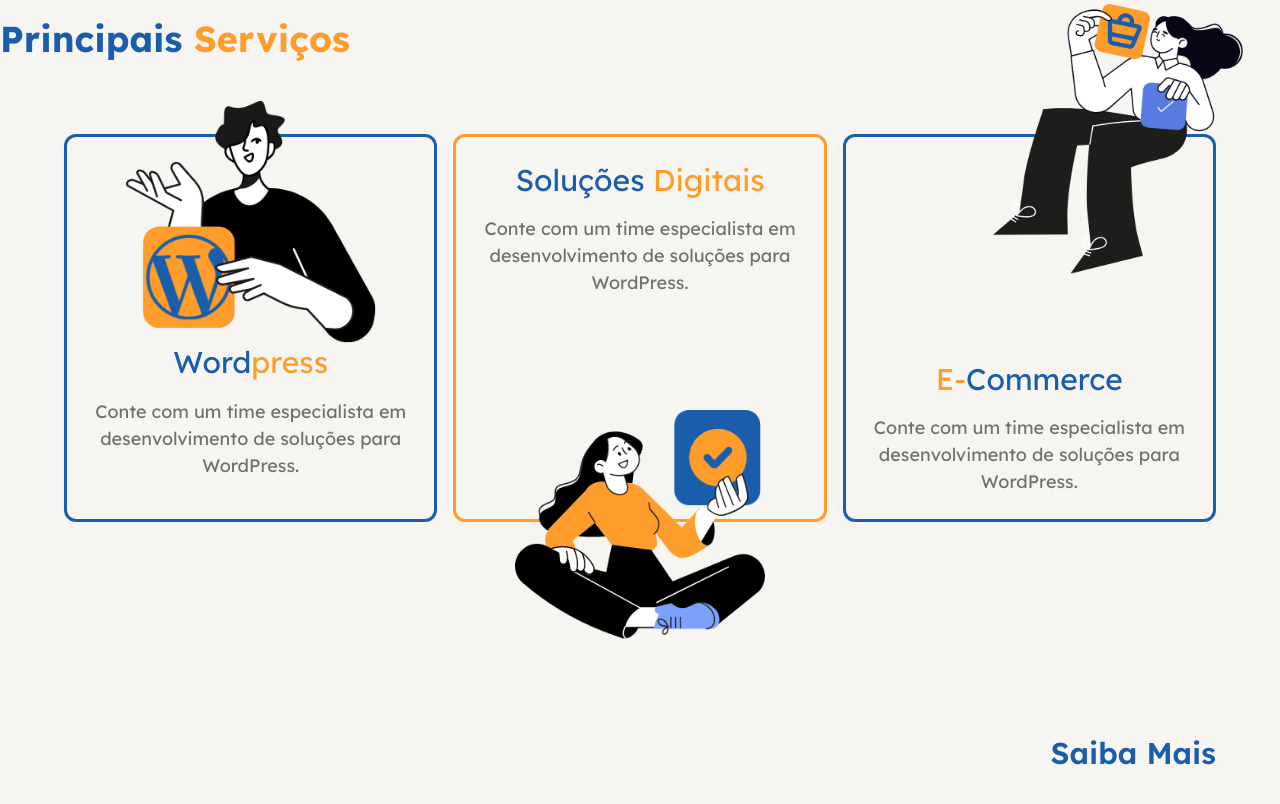
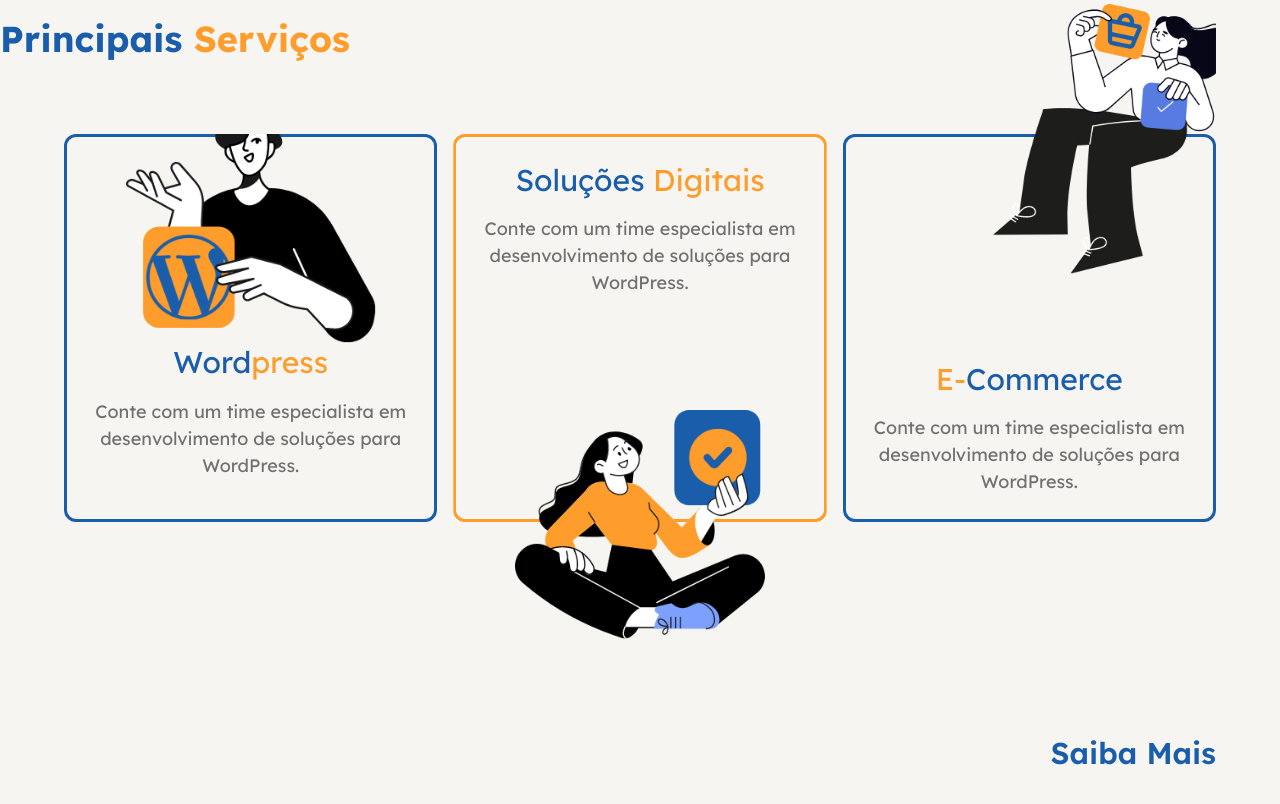
Before and after one commit to GritoWeb/gritoweb-new, a Next.js app: page / in a window 1280 px wide. Shown: the part 900-1704 px from the top of the page. Built offline with nearby package versions, Linux system fonts and the light colour scheme.

Commit message:
[FEAT]: Update animation variants for improved transitions across multiple components

```diff
--- a/src/app/servicos/page.tsx
+++ b/src/app/servicos/page.tsx
@@ -29,8 +29,11 @@
     }, [isInView, controls]);
 
     const variants = {
-        hidden: { clipPath: "inset(0 0 100% 0)" },
-        visible: { clipPath: "inset(0 0 0 0)", transition: { duration: 1, ease: "easeInOut" } }
+        hidden: { clipPath: "inset(0 100% 0 0)" },
+        visible: {
+            clipPath: "inset(0 0% 0 0)",
+            transition: { duration: 1, ease: [0.42, 0, 0.58, 1] } // Corrigido aqui
+        }
     };
 
     return (
--- a/src/components/layout/Contato.tsx
+++ b/src/components/layout/Contato.tsx
@@ -23,7 +23,10 @@
 
     const variants = {
         hidden: { clipPath: "inset(0 100% 0 0)" },
-        visible: { clipPath: "inset(0 0% 0 0)", transition: { duration: 2, ease: "easeInOut" } }
+        visible: {
+            clipPath: "inset(0 0% 0 0)",
+            transition: { duration: 1, ease: [0.42, 0, 0.58, 1] } // Corrigido aqui
+        }
     };
 
     return(
--- a/src/components/layout/Header.tsx
+++ b/src/components/layout/Header.tsx
@@ -13,8 +13,16 @@
 
     const menuVariants = {
         hidden: { y: "-100%", opacity: 0 },
-        visible: { y: 0, opacity: 1, transition: { duration: 0.4, ease: "easeInOut" } },
-        exit: { y: "-100%", opacity: 0, transition: { duration: 0.3, ease: "easeInOut" } }
+        visible: {
+            y: 0,
+            opacity: 1,
+            transition: { duration: 0.4, ease: [0.42, 0, 0.58, 1] }
+        },
+        exit: {
+            y: "-100%",
+            opacity: 0,
+            transition: { duration: 0.3, ease: [0.42, 0, 0.58, 1] }
+        }
     };
 
     return(
--- a/src/components/sections/ComoTrabalhamos.tsx
+++ b/src/components/sections/ComoTrabalhamos.tsx
@@ -21,7 +21,10 @@
 
     const variants = {
         hidden: { clipPath: "inset(0 100% 0 0)" },
-        visible: { clipPath: "inset(0 0% 0 0)", transition: { duration: 1, ease: "easeInOut" } }
+        visible: {
+            clipPath: "inset(0 0% 0 0)",
+            transition: { duration: 1, ease: [0.42, 0, 0.58, 1] }
+        }
     };
 
     return (
--- a/src/components/sections/PrincipaisServicos.tsx
+++ b/src/components/sections/PrincipaisServicos.tsx
@@ -26,13 +26,12 @@
 
 
     const variants = {
-        hidden: { opacity: 0, clipPath: `inset(0 0 100% 0)` },
-        visible: (customDelay: number) => ({
-            opacity: 1,
-            clipPath: `inset(-100%)`,
-            transition: { duration: 1, delay: customDelay, ease: "easeInOut" }
-        })
-    }
+        hidden: { clipPath: "inset(0 100% 0 0)" },
+        visible: {
+            clipPath: "inset(0 0% 0 0)",
+            transition: { duration: 1, ease: [0.42, 0, 0.58, 1] }
+        }
+    };
 
     // Helper to handle animation complete for each card
     const handleAnimationComplete = (idx: number) => {
--- a/src/components/ui/CardFunc.tsx
+++ b/src/components/ui/CardFunc.tsx
@@ -32,8 +32,11 @@
     }, [isInView, controls]);
 
     const variants = {
-        hidden: { clipPath: "inset(0 100% 0 0)", opacity: 0 },
-        visible: { clipPath: "inset(0 0% 0 0)", opacity: 1, transition: { duration: 1, ease: "easeInOut" } }
+        hidden: { clipPath: "inset(0 100% 0 0)" },
+        visible: {
+            clipPath: "inset(0 0% 0 0)",
+            transition: { duration: 1, ease: [0.42, 0, 0.58, 1] }
+        }
     };
 
     return(
```
